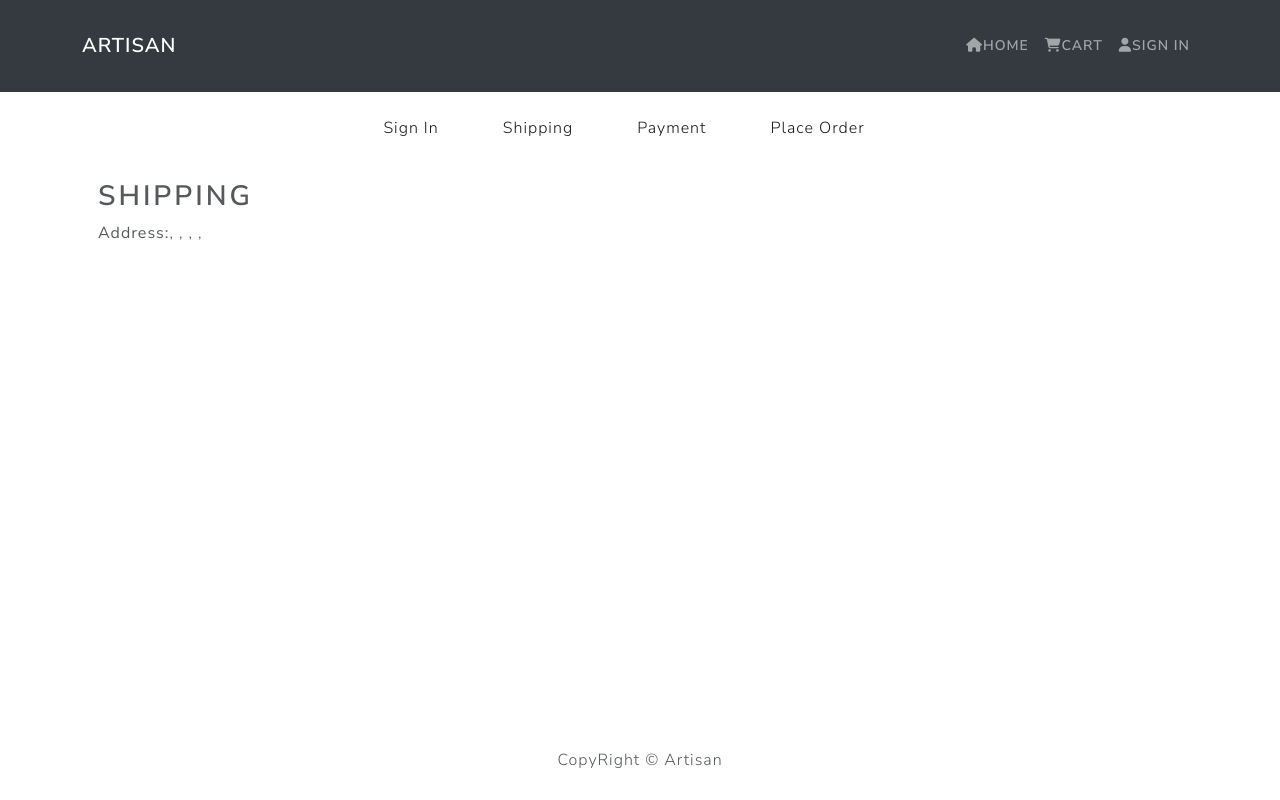
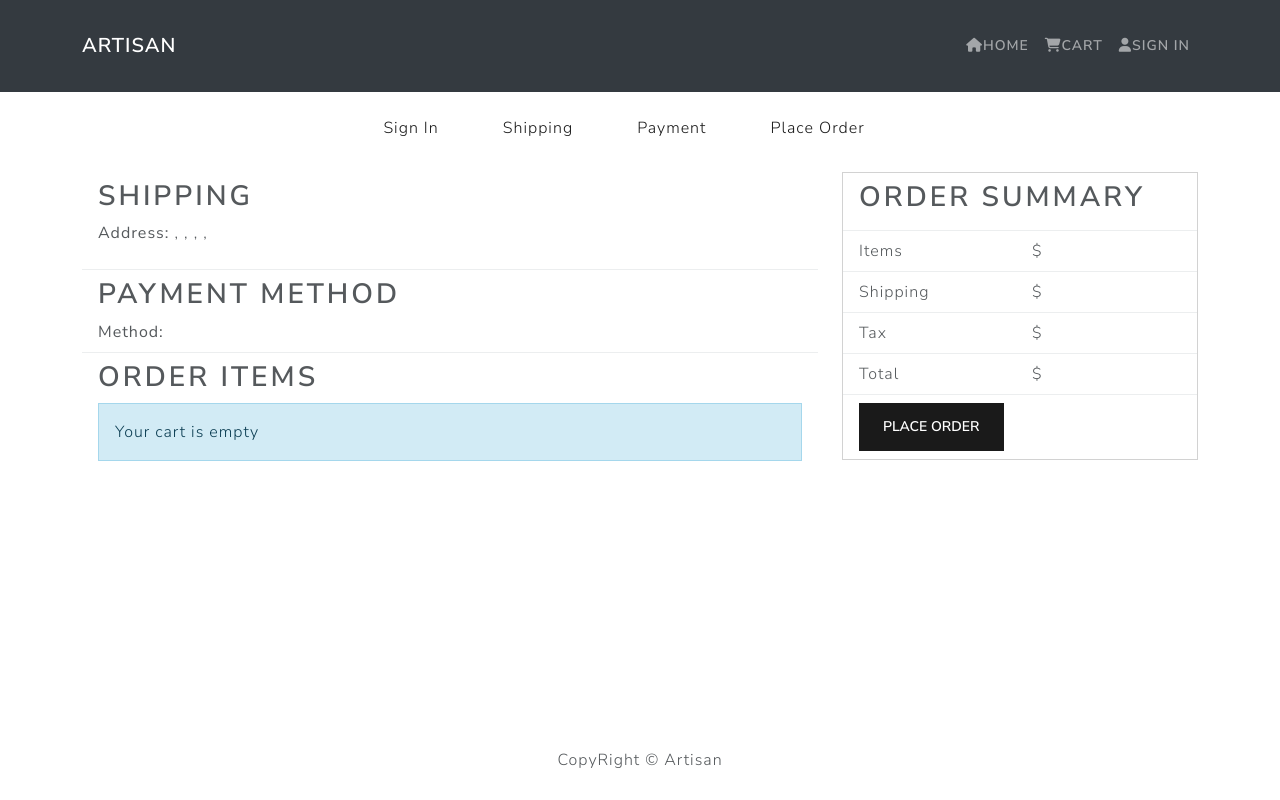
Before and after one commit to RiyaRanaChhetrii/ArtisanFYP, a React (Create React App) app in the folder frontend/: page /placeorder in a window 1280 px wide. Built offline with nearby package versions, Linux system fonts and the light colour scheme.

Commit message:
Added Place Order Screen displaying shipping details, payment method, order items and Order Summary

```diff
--- a/frontend/src/screens/PlaceOrderScreen.js
+++ b/frontend/src/screens/PlaceOrderScreen.js
@@ -1,11 +1,17 @@
 import React, { useState } from "react";
+import { Link } from "react-router-dom";
 import { Button, Row, Col, ListGroup, Image, Card } from "react-bootstrap";
 import { useDispatch, useSelector } from "react-redux";
-import Message from "../components/MessageOne";
 import CheckoutSteps from "../components/CheckoutSteps";
+import MessageOne from "../components/MessageOne";
 
 const PlaceOrderScreen = () => {
   const cart = useSelector((state) => state.cart);
+
+  const placeOrderHandler = () => {
+    console.log("order")
+  }
+
   return (
     <>
       <CheckoutSteps step1 step2 step3 step4 />
@@ -15,13 +21,98 @@
             <ListGroup.Item>
               <h2>Shipping</h2>
               <p>
-                <strong>Address:</strong>
+                <strong>Address: </strong>
+                {/* Accessing address, city, postal Code and country property of shippingAddress object*/}
                 {cart.shippingAddress.address}, {cart.shippingAddress.city},{" "}
                 {cart.shippingAddress.postalCode},{" "}
                 {cart.shippingAddress.country},
               </p>
             </ListGroup.Item>
+
+            <ListGroup.Item>
+              <h2>Payment Method</h2>
+              <strong>Method: </strong>
+              {/* Displaying payment method */}
+              {cart.paymentMethod}
+            </ListGroup.Item>
+
+            <ListGroup.Item>
+              <h2>Order Items</h2>
+              {/* When cart is empty it display message cart is empty */}
+              {cart.cartItems.length === 0 ? (
+                <MessageOne>Your cart is empty</MessageOne>
+              ) : (
+                <ListGroup variant="flush">
+                  {cart.cartItems.map((item, index) => (
+                    <ListGroup.Item key={index}>
+                      <Row>
+                        <Col md={1}>
+                          <Image
+                            src={item.image}
+                            alt={item.name}
+                            fluid
+                            rounded
+                          />
+                        </Col>
+                        <Col>
+                          <Link to={`/product/${item.product}`}>
+                            {item.name}
+                          </Link>
+                        </Col>
+                        <Col md={4}>
+                          {item.qty} x ${item.price} = ${item.qty * item.price}
+                        </Col>
+                      </Row>
+                    </ListGroup.Item>
+                  ))}
+                </ListGroup>
+              )}
+            </ListGroup.Item>
           </ListGroup>
+        </Col>
+        <Col md={4}>
+          <Card>
+            <ListGroup variant="flush">
+              <ListGroup.Item>
+                <h2>Order Summary</h2>
+              </ListGroup.Item>
+              <ListGroup.Item>
+                <Row>
+                  <Col>Items</Col>
+                  <Col>${cart.itemsPrice}</Col>
+                </Row>
+              </ListGroup.Item>
+              <ListGroup.Item>
+                <Row>
+                  <Col>Shipping</Col>
+                  <Col>${cart.shippingPrice}</Col>
+                </Row>
+              </ListGroup.Item>
+              <ListGroup.Item>
+                <Row>
+                  <Col>Tax</Col>
+                  <Col>${cart.taxPrice}</Col>
+                </Row>
+              </ListGroup.Item>
+              <ListGroup.Item>
+                <Row>
+                  <Col>Total</Col>
+                  <Col>${cart.totalPrice}</Col>
+                </Row>
+              </ListGroup.Item>
+              <ListGroup.Item>
+                <Button
+                  type="button"
+                  className="btn-block"
+
+                  disabled={cart.cartItems === 0}
+                  onClick={placeOrderHandler}
+                >
+                  Place Order
+                </Button>
+              </ListGroup.Item>
+            </ListGroup>
+          </Card>
         </Col>
       </Row>
     </>
```
